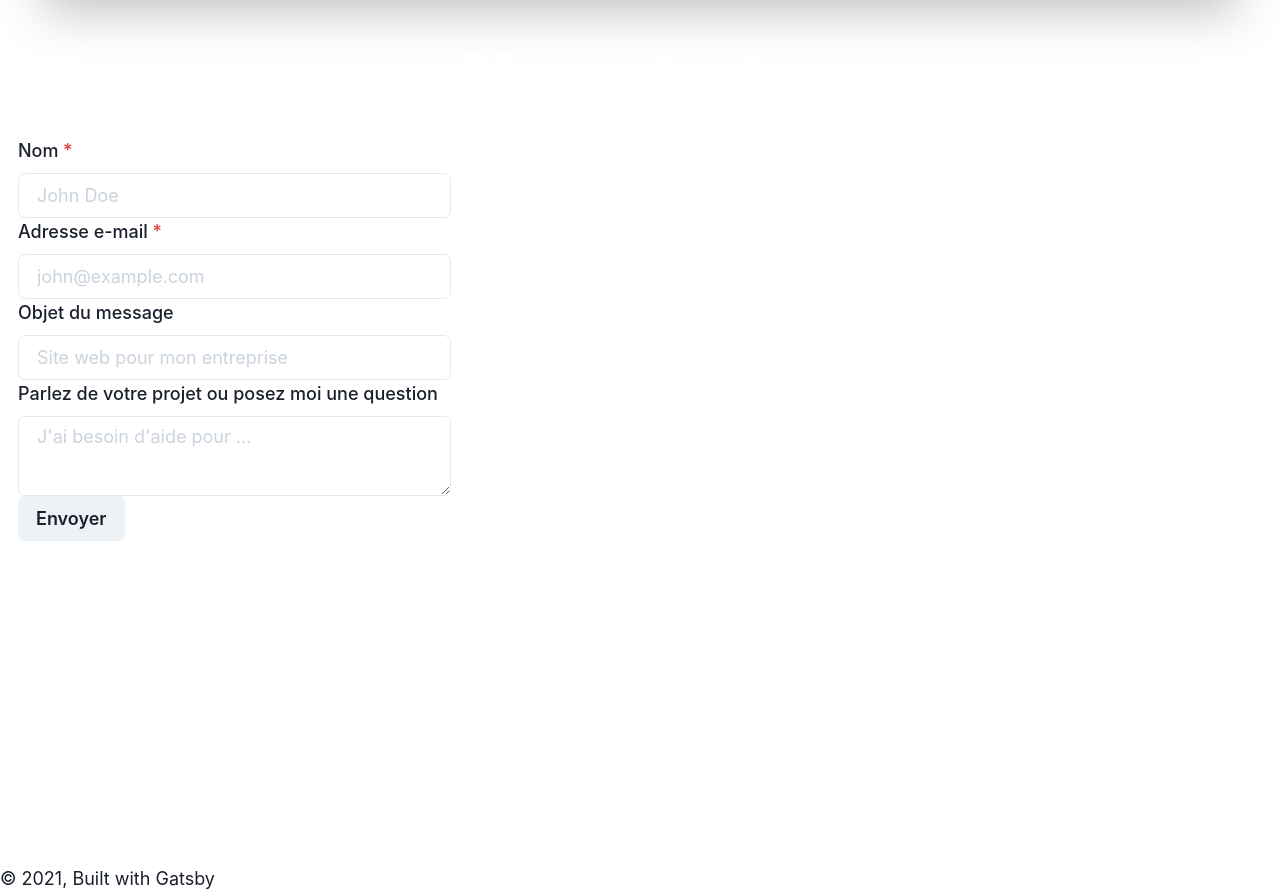
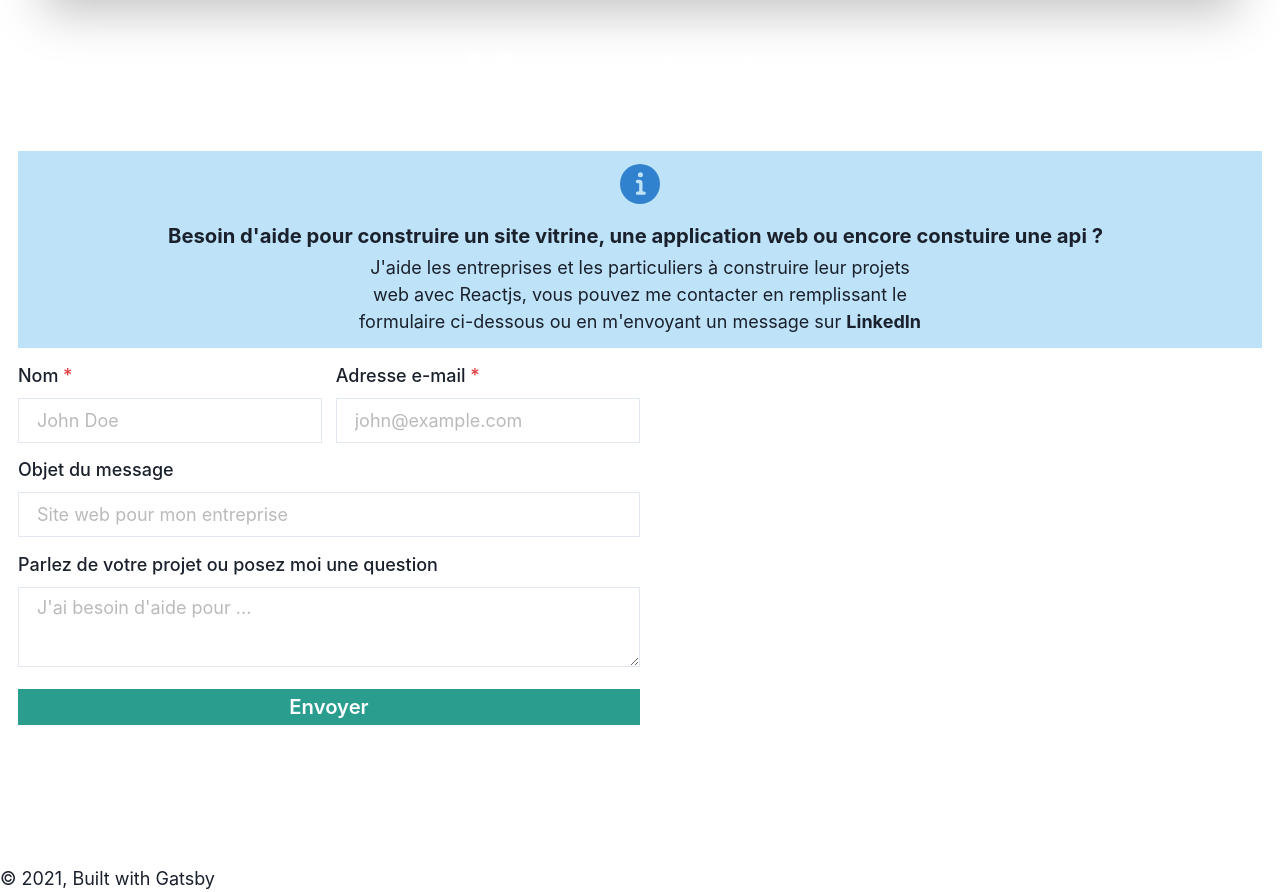
Before and after one commit to jilink/personal-portfolio, a Gatsby site: page / in a window 1280 px wide. Shown: the part 2461-3353 px from the top of the page. Built offline with nearby package versions, Linux system fonts and the light colour scheme; Gatsby itself is replaced by a stand-in of ours.

Commit message:
contact form front

```diff
--- a/src/components/CoolButton.js
+++ b/src/components/CoolButton.js
@@ -18,4 +18,22 @@ const CoolButton = ({ href, children, ...props }) => {
   )
 }
 
+const CoolButtonSubmit = ({ children, ...props }) => {
+  return (
+    <Button
+      type="submit"
+      minW="50%"
+      border="1px solid transparent"
+      borderRadius="0"
+      size="sm"
+      _hover={{ borderColor: "black" }}
+      m="2"
+      {...props}
+    >
+      {children}
+    </Button>
+  )
+}
+
 export default CoolButton
+export { CoolButtonSubmit }
--- a/src/components/sections/contact.js
+++ b/src/components/sections/contact.js
@@ -4,43 +4,106 @@ import {
   FormControl,
   Input,
   Textarea,
-  Button,
   Flex,
+  AlertIcon,
+  Alert,
+  AlertTitle,
+  AlertDescription,
+  Link,
 } from "@chakra-ui/react"
 import Section from "./Section"
+import { CoolButtonSubmit } from "../CoolButton"
 
 const Contact = () => {
   return (
     <Section id="contact" title="Me contacter">
-      <Flex>
+      <Alert
+        status="info"
+        variant="subtle"
+        flexDirection="column"
+        alignItems="center"
+        justifyContent="center"
+        textAlign="center"
+        my="3"
+      >
+        <AlertIcon boxSize="40px" mr={0} />
+        <AlertTitle mt={4} mb={1} fontSize="lg">
+          Besoin d'aide pour construire un site vitrine, une application web ou
+          encore constuire une api ?
+        </AlertTitle>
+        <AlertDescription maxWidth="lg" fontSize={{ base: "small", md: "md" }}>
+          J'aide les entreprises et les particuliers à construire leur projets
+          web avec Reactjs, vous pouvez me contacter en remplissant le
+          formulaire ci-dessous ou en m'envoyant un message sur{" "}
+          <Link
+            fontWeight="bold"
+            href="https://www.linkedin.com/in/jimmy-soussan/"
+          >
+            LinkedIn
+          </Link>
+        </AlertDescription>
+      </Alert>
+      <Flex direction="column" w={{ base: "100%", md: "50%" }}>
         <form>
-          <FormControl id="name" isRequired>
-            <FormLabel>Nom</FormLabel>
-            <Input name="name" placeholder="John Doe" />
-          </FormControl>
-          <FormControl id="email" isRequired>
-            <FormLabel>Adresse e-mail</FormLabel>
-            <Input name="email" type="email" placeholder="john@example.com" />
-          </FormControl>
-          <FormControl id="subject">
+          <Flex justify="space-between" mb="3">
+            <FormControl id="name" mr="3" isRequired>
+              <FormLabel>Nom</FormLabel>
+              <CoolInput name="name" placeholder="John Doe" />
+            </FormControl>
+            <FormControl id="email" isRequired>
+              <FormLabel>Adresse e-mail</FormLabel>
+              <CoolInput
+                name="email"
+                type="email"
+                placeholder="john@example.com"
+              />
+            </FormControl>
+          </Flex>
+          <FormControl id="subject" mb="3">
             <FormLabel>Objet du message</FormLabel>
-            <Input
+            <CoolInput
               name="subjeect"
               type="text"
               placeholder="Site web pour mon entreprise"
             />
           </FormControl>
-          <FormControl id="content">
+          <FormControl id="content" mb="3">
             <FormLabel>
               Parlez de votre projet ou posez moi une question
             </FormLabel>
-            <Textarea placeholder="J'ai besoin d'aide pour ..." />
+            <Textarea
+              _placeholder={{ color: "gray" }}
+              color="black"
+              borderRadius="0"
+              bg="white"
+              placeholder="J'ai besoin d'aide pour ..."
+            />
           </FormControl>
-          <Button type="submit">Envoyer</Button>
+          <CoolButtonSubmit
+            fontSize="lg"
+            w="100%"
+            mx="0"
+            bg="greenblue"
+            color="white"
+          >
+            Envoyer
+          </CoolButtonSubmit>
         </form>
       </Flex>
     </Section>
   )
 }
 
+export const CoolInput = ({ ...props }) => {
+  return (
+    <Input
+      _placeholder={{ color: "gray" }}
+      color="black"
+      borderRadius="0"
+      bg="white"
+      {...props}
+    />
+  )
+}
+
 export default Contact
```
